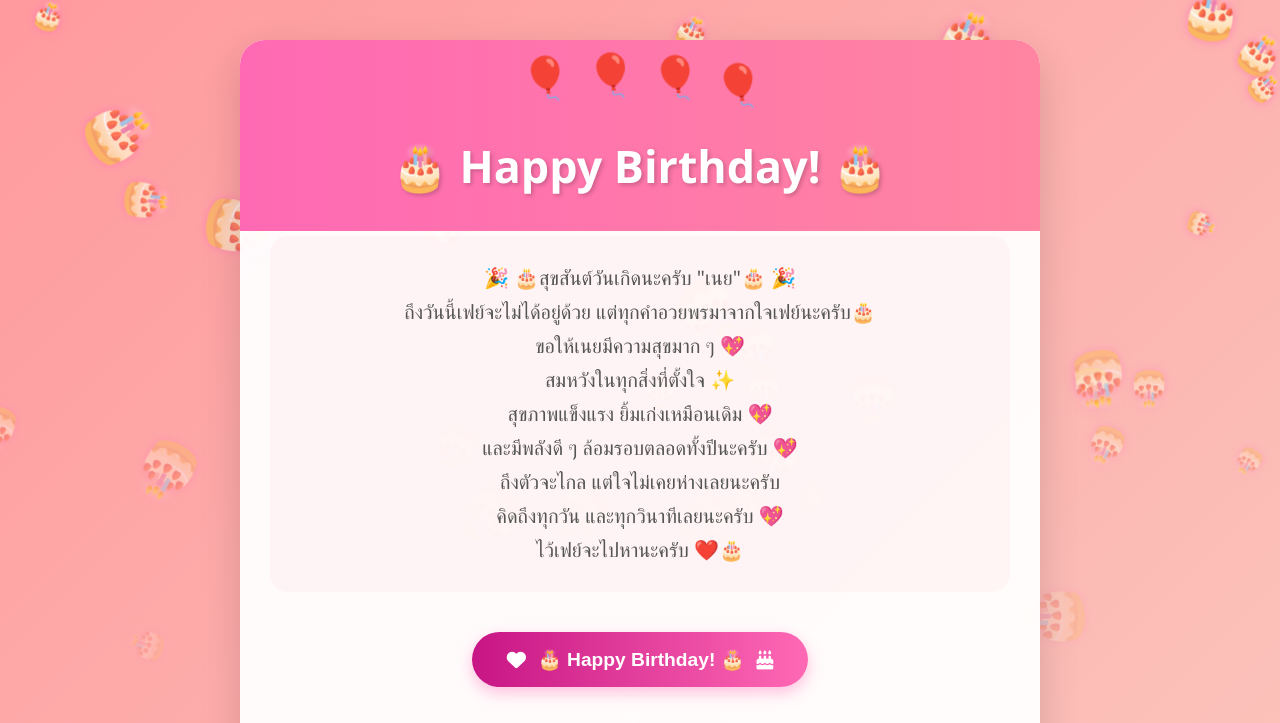
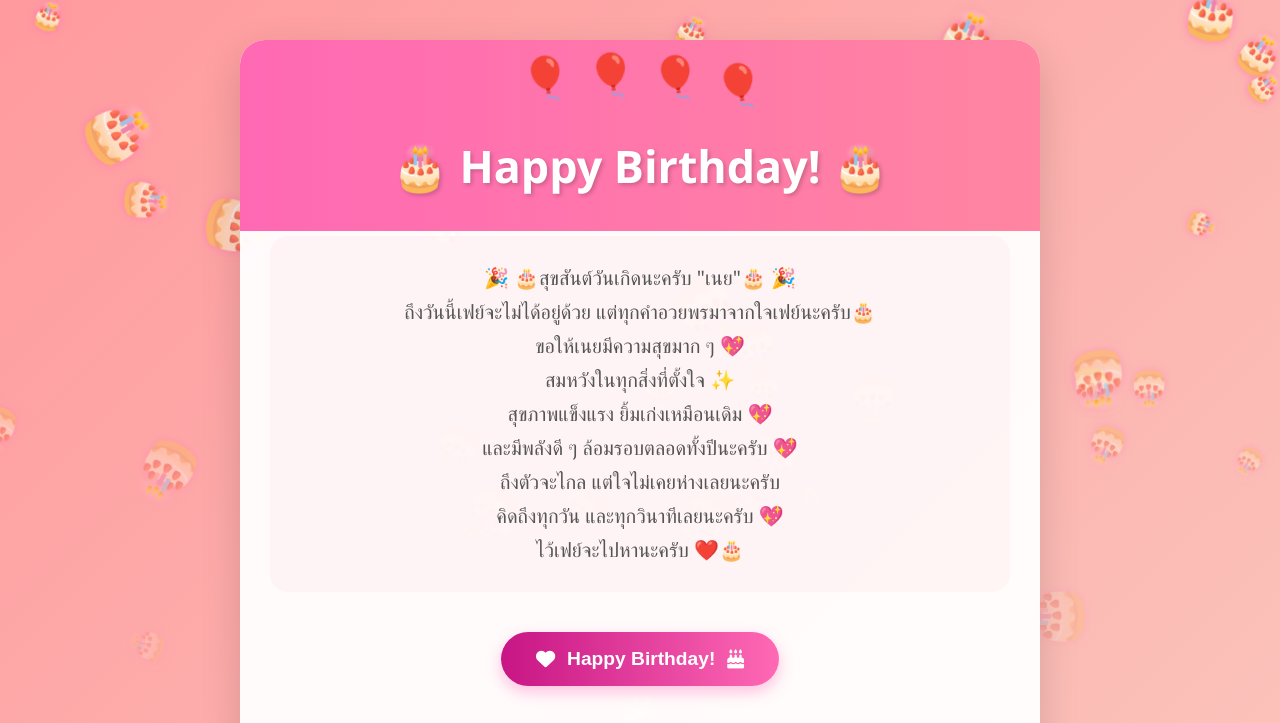
Before and after one commit to fay003/_ncnoey, a plain HTML site: page index.html in a window 1280 px wide. Both pictures are taken after a click on the button "กดดูของขวัญพิเศษ!". Shown: the top 723 px of the page. Drawn offline with Linux system fonts and the light colour scheme; grey boxes are pictures that could not be loaded.

Commit message:
Update index.html

```diff
--- a/index.html
+++ b/index.html
@@ -420,7 +420,7 @@
 
             // Attempt to play video
             video.play().then(() => {
-                button.innerHTML = '<i class="fas fa-heart"></i> 🎂 Happy Birthday! 🎂 <i class="fas fa-birthday-cake"></i>';
+                button.innerHTML = '<i class="fas fa-heart"></i>Happy Birthday!<i class="fas fa-birthday-cake"></i>';
                 button.style.background = 'linear-gradient(to right, #c71585, #ff69b4)';
             }).catch(error => {
                 button.innerHTML = '<i class="fas fa-play-circle"></i> กดเพื่อเล่นวิดีโอ <i class="fas fa-video"></i>';
```
